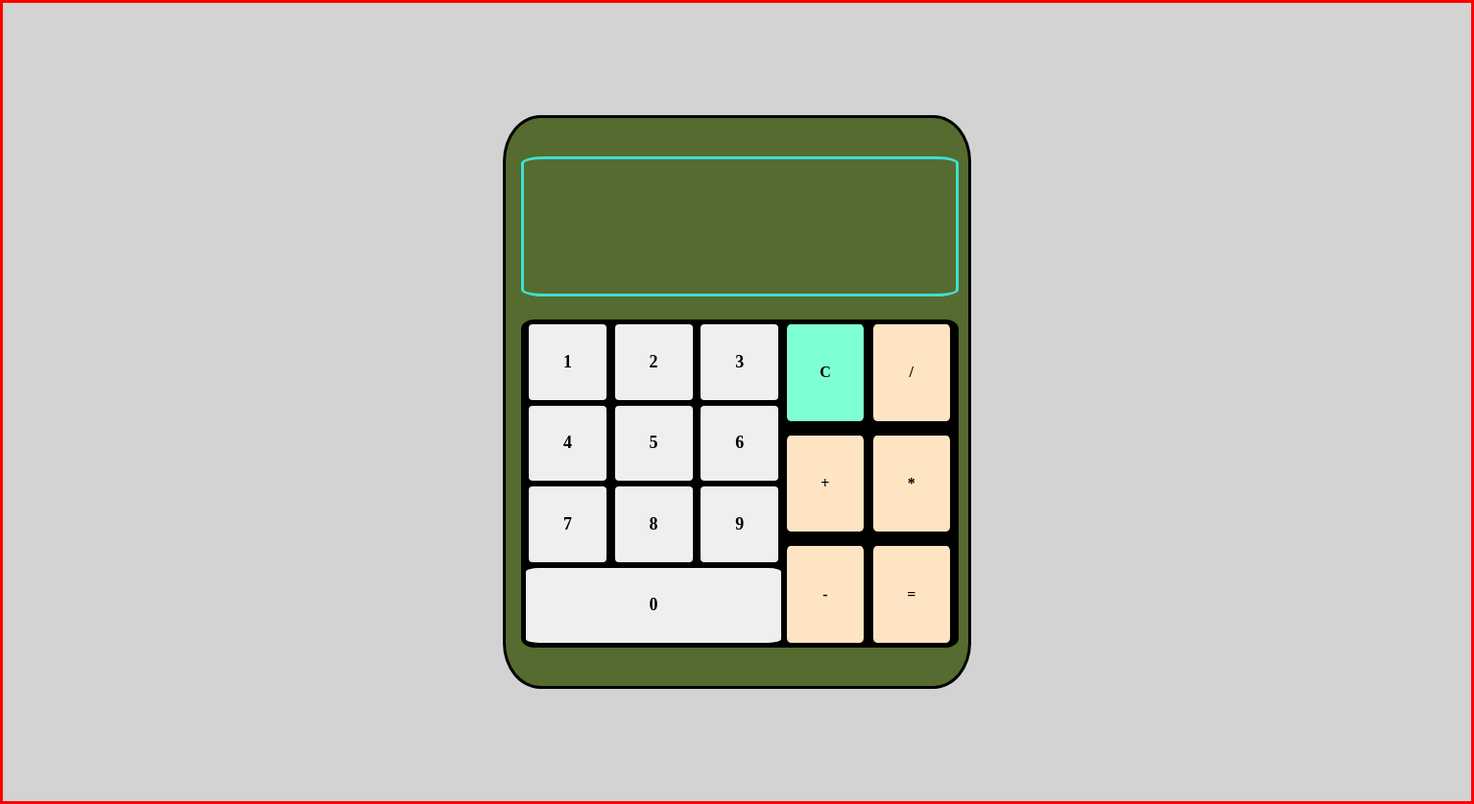
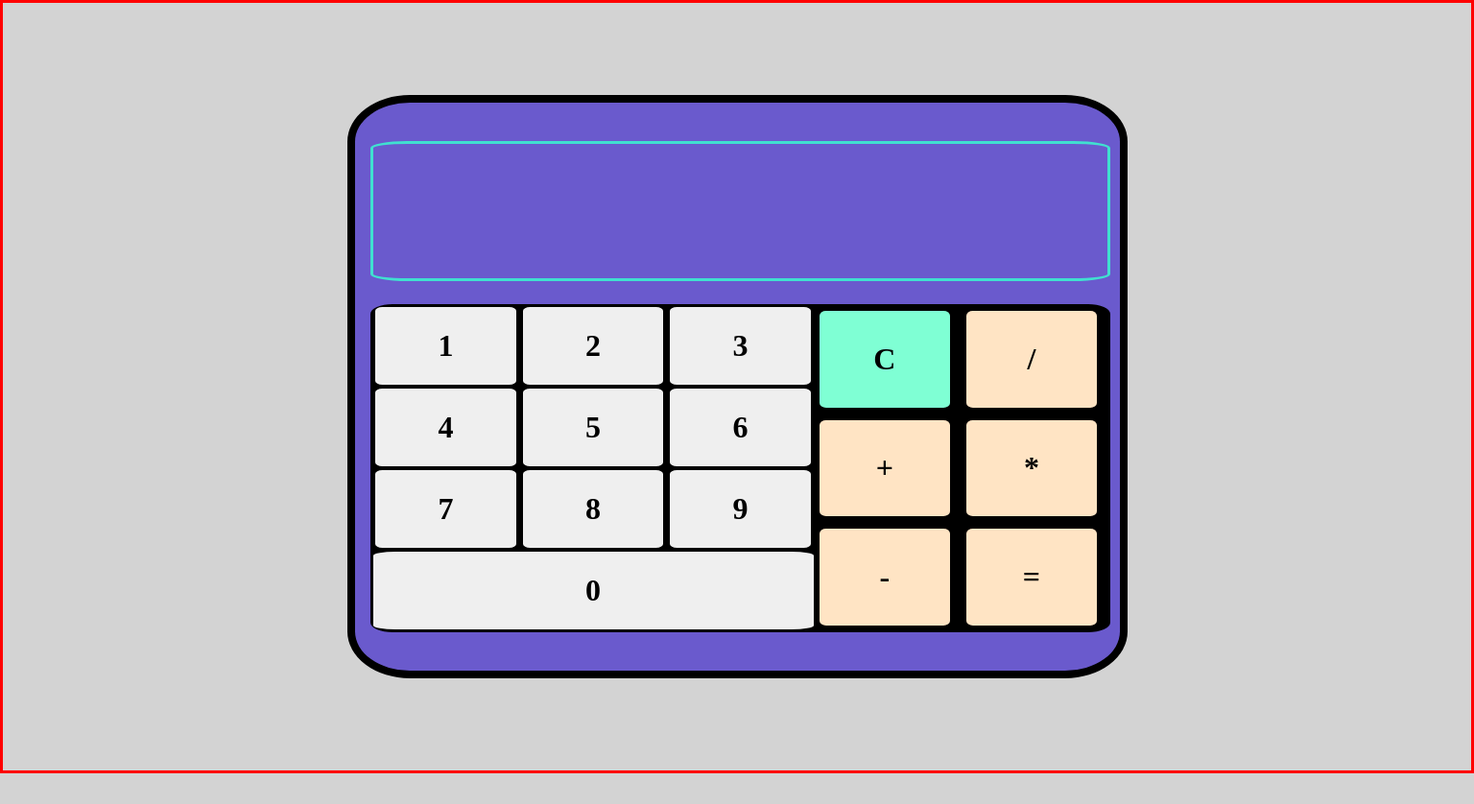
Before and after one commit to AnirudhUK1999/Calculator, a plain HTML site: page index.html in a window 1536 px wide. Shown: the whole page at 96% size. After the commit the page ends 806 px from the top, so only its background shows below. Drawn offline with Linux system fonts and the light colour scheme.

Commit message:
Fixed mobile view - 2

```diff
--- a/css/styles.css
+++ b/css/styles.css
@@ -21,18 +21,19 @@ body{
     flex-wrap: wrap;
     /* gap: 8px; */
     justify-content: space-evenly;
-    background-color: darkolivegreen;
+    background-color: slateblue;
     border-radius: 8%;
-    min-width: 300px;
+    /* min-width: 300px; */
     /* min-height: 100%; */
+    max-width: 300px;
 }
 
 .display{
     display: flex;
     border: solid turquoise;
     height: 25%;
-    /* min-width: auto;
-    overflow: hidden; */
+    min-width: 60%;
+    /* overflow: hidden; */ */
     flex-wrap: wrap;
     /* flex-basis: 50%; */
     flex-direction: column;
@@ -130,3 +131,50 @@ div.display>div:hover{
     font-family: 'Segoe UI', Tahoma, Geneva, Verdana, sans-serif;
     align-content: flex-end;
 }
+
+@media only screen and (min-width: 1375px) {
+    .calc-container{
+        /* display: flex; */
+        border: solid black 8px;
+        padding: 16px;
+        /* flex-direction: column;
+        width: 30%;
+        height: 70%;
+        flex-wrap: wrap; */
+        /* gap: 8px; */
+        /* justify-content: space-evenly;
+        background-color: darkolivegreen;
+        border-radius: 8%;
+        min-width: 400px;
+        max-width: 150%;
+        min-height: 75%; */
+        min-width: 50%;
+        max-width: 250px;
+        /* width: 160%; */
+
+    }
+    .nums{
+        gap: 4px;
+    }
+    .num{
+        width: 32%;
+        /* gap: px; */
+        margin: 0px;
+        font-size: xx-large;
+        /* align-content: center */
+    }
+    .clear,.add,.subtract,.divide,.multiply,.equals{
+        height: 30%;
+        width: 45%;
+        font-size: xx-large;
+        margin: 4px;
+    }
+    body{
+        /* display: flex; */
+        /* border: solid red; */
+        /* align-items: center; */
+        /* justify-content: center; */
+        padding: 0px;
+        /* background-color: #d3d3d3; */
+    }
+  }
```
